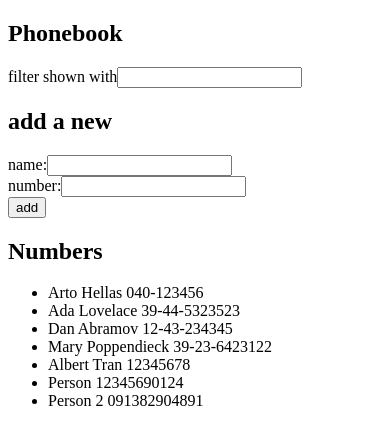
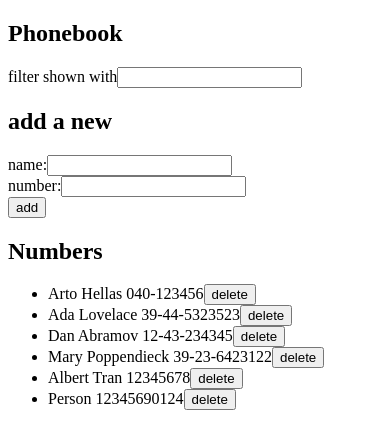
Before and after one commit to albertxtran/part2, a React (Create React App) app in the folder phonebook/: page / in a window 390 px wide. Shown: the top 448 px of the page. Built offline with nearby package versions, Linux system fonts and the light colour scheme; data requests are answered from the project's data file.

Commit message:
2.17 Phonebook step9

```diff
--- a/phonebook/db.json
+++ b/phonebook/db.json
@@ -29,11 +29,6 @@
       "name": "Person",
       "number": "12345690124",
       "id": 6
-    },
-    {
-      "name": "Person 2",
-      "number": "091382904891",
-      "id": 7
     }
   ]
 }
--- a/phonebook/src/App.js
+++ b/phonebook/src/App.js
@@ -46,6 +46,7 @@ const App = () => {
                 key={filteredNames.name}
                 name={filteredNames.name}
                 number={filteredNames.number}
+                personId={filteredNames.id}
               />
             ))}
         </ul>
--- a/phonebook/src/components/Persons.js
+++ b/phonebook/src/components/Persons.js
@@ -1,8 +1,20 @@
+import personServices from "../services/persons";
+
+const deletePerson = (person) => {
+  console.log("person: ", person);
+  if (window.confirm(`Delete ${person.name}?`)) {
+    personServices.deletePerson(person.personId);
+  }
+};
+
 const Persons = (props) => {
   return (
-    <li>
-      {props.name} {props.number}
-    </li>
+    <div>
+      <li>
+        {props.name} {props.number}
+        <button onClick={() => deletePerson(props)}>delete</button>
+      </li>
+    </div>
   );
 };
 
--- a/phonebook/src/services/persons.js
+++ b/phonebook/src/services/persons.js
@@ -17,4 +17,8 @@ const update = (id, newObject) => {
   return request.then((response) => response.data);
 };
 
-export default { getAll, create, update };
+const deletePerson = (id) => {
+  axios.delete(`${baseUrl}/${id}`);
+};
+
+export default { getAll, create, update, deletePerson };
```
